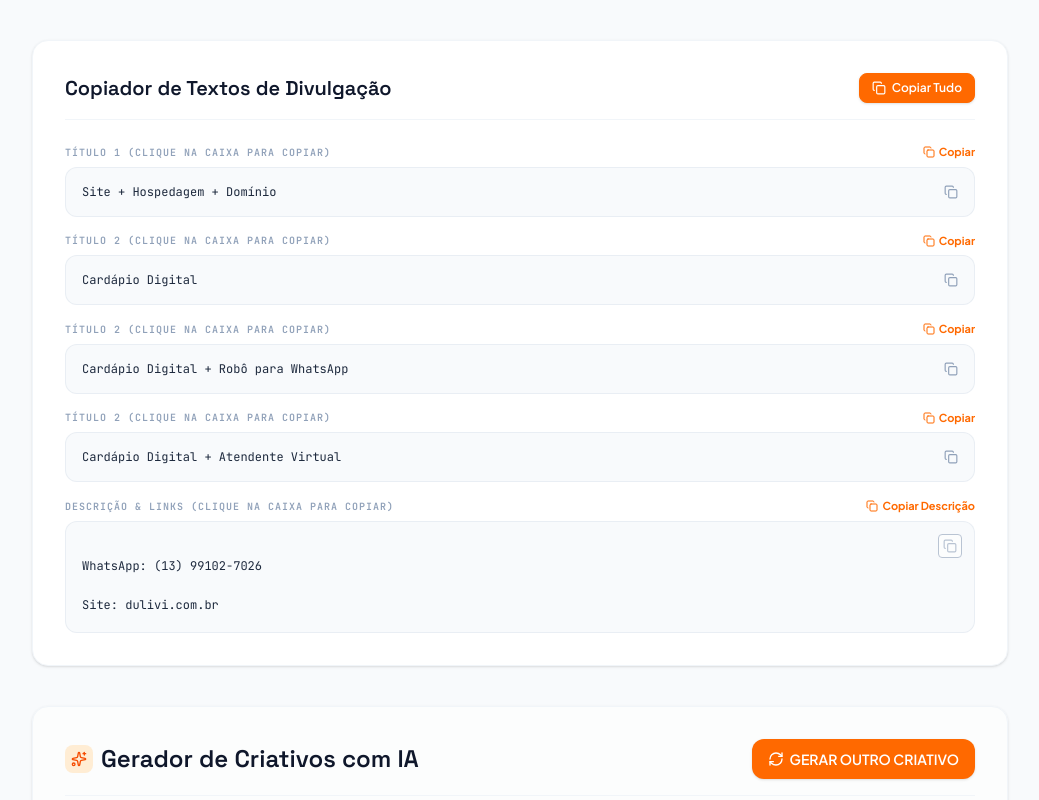
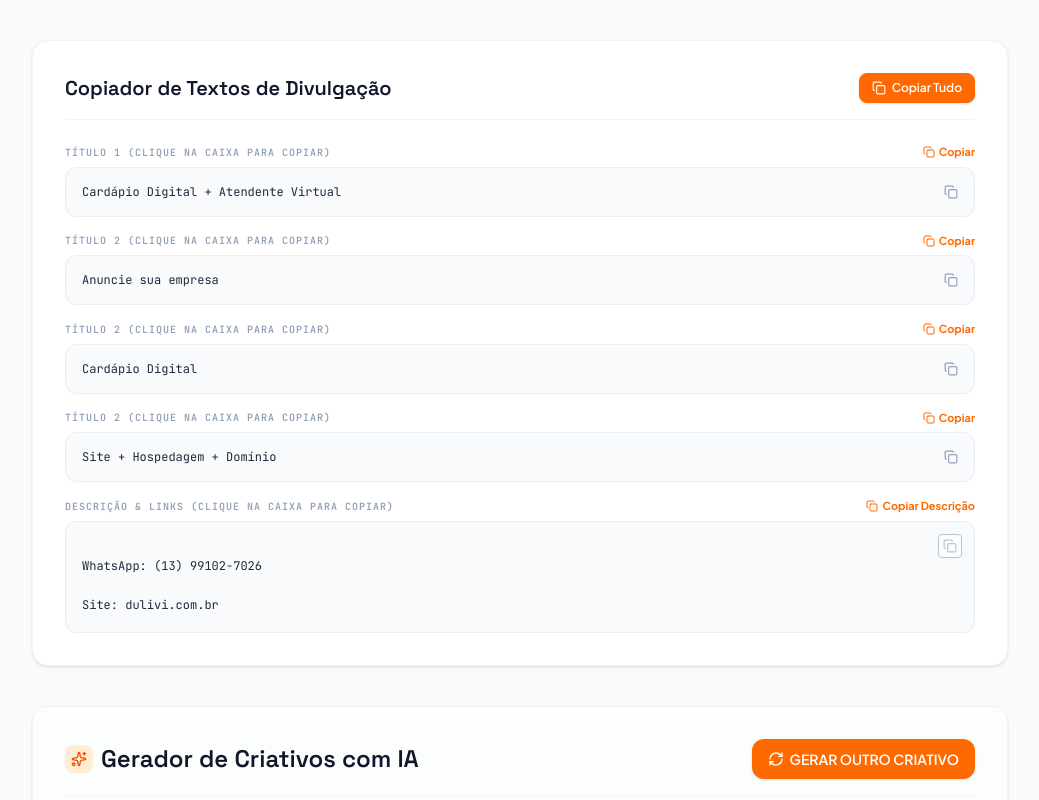
Before and after one commit to eurodev777/react-dulivi-console, a React (Vite) app: page / in a window 1280 px wide. Shown: the top 800 px of the page, without its empty margins (120-1159 px from the left). Built offline with nearby package versions, Linux system fonts and the light colour scheme.

Commit message:
jp the rich!

```diff
--- a/src/components/CopySection.tsx
+++ b/src/components/CopySection.tsx
@@ -13,10 +13,10 @@ export default function CopySection({ onShowToast }: CopySectionProps) {
   const [copiedDesc, setCopiedDesc] = useState(false);
   const [copiedAll, setCopiedAll] = useState(false);
 
-  const title1 = "Site + Hospedagem + Domínio";
-  const title2 = "Cardápio Digital";
-  const title3 = "Cardápio Digital + Robô para WhatsApp";
-  const title4 = "Cardápio Digital + Atendente Virtual";
+  const title1 = "Cardápio Digital + Atendente Virtual";
+  const title2 = "Anuncie sua empresa";
+  const title3 = "Cardápio Digital";
+  const title4 = "Site + Hospedagem + Domínio";
   const desc = `
 WhatsApp: (13) 99102-7026
 
```
